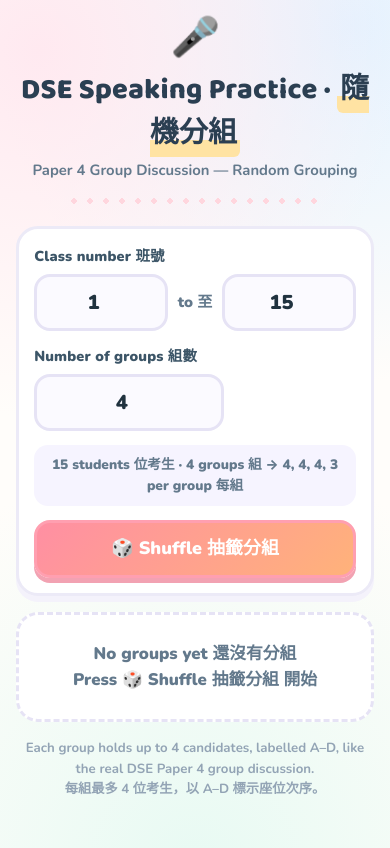
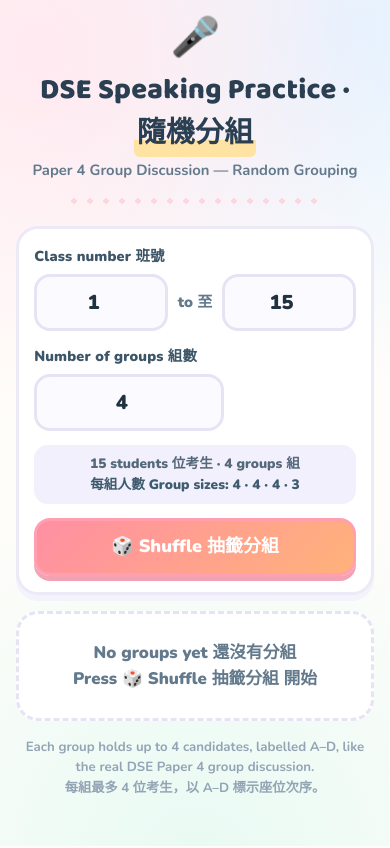
Before and after one commit to flyingbee2026/dse-speaking-grouping, a plain HTML site: page index.html in a window 390 px wide. Drawn offline with nearby package versions, Linux system fonts and the light colour scheme.

Commit message:
Tidy title wrap, clearer group-size line, higher-contrast small text

```diff
--- a/index.html
+++ b/index.html
@@ -83,6 +83,7 @@
   background:linear-gradient(180deg, rgba(255,201,77,0) 62%, #ffe3a3 62%);
   padding:0 3px;
   border-radius:6px;
+  white-space:nowrap;
 }
 .sub{ margin:0; color:var(--ink-soft); font-weight:700; font-size:clamp(14px,3.8vw,17px); }
 .divider{
@@ -130,10 +131,11 @@
 input[type="number"]:focus{ outline:none; border-color:var(--purple); background:#fff; box-shadow:0 0 0 4px rgba(139,124,246,.16); }
 #numGroups{ max-width:190px; }
 .stat{
-  font-size:clamp(13px,3.5vw,15px); font-weight:800; color:var(--ink-soft);
-  background:#f6f4ff; border-radius:14px; padding:9px 12px; margin:4px 0 14px;
-  text-align:center;
+  font-size:clamp(13px,3.5vw,15px); font-weight:800; color:#55697b;
+  background:#f2f0fd; border-radius:14px; padding:9px 12px; margin:4px 0 14px;
+  text-align:center; line-height:1.5;
 }
+.stat .gsizes{ color:#3f5b6e; }
 .stat .muted{ color:#b3bcc8; }
 
 /* ---------- buttons ---------- */
@@ -202,7 +204,7 @@
 }
 .gcount{
   margin-left:auto; font-size:12px; font-weight:900; letter-spacing:.06em;
-  text-transform:uppercase; color:#8b9dae; background:#f5f7fa;
+  text-transform:uppercase; color:#64798c; background:#eef2f7;
   border-radius:999px; padding:4px 10px; white-space:nowrap;
 }
 .gdot{ width:14px; height:14px; border-radius:50%; flex:0 0 14px; }
@@ -478,7 +480,8 @@
     }
     var base = Math.floor(n / g), rem = n % g, parts = [];
     for(var i = 0; i < g; i++){ parts.push(base + (i < rem ? 1 : 0)); }
-    el.innerHTML = n + ' students 位考生 &middot; ' + g + ' groups 組 &rarr; ' + parts.join(', ') + ' per group 每組';
+    el.innerHTML = n + ' students 位考生 &middot; ' + g + ' groups 組<br>' +
+                   '<span class="gsizes">每組人數 Group sizes: ' + parts.join(' &middot; ') + '</span>';
   }
 
   /* ---------- generate ---------- */
@@ -521,7 +524,7 @@
     if(maxSize > 4){
       showMsg('每組約 ' + maxSize + ' 人 &mdash; DSE 小組討論通常 3&ndash;4 人，可考慮分成 ' + Math.ceil(nums.length / 4) + ' 組。<br>About ' + maxSize + ' per group; DSE groups are usually 3&ndash;4, so ' + Math.ceil(nums.length / 4) + ' groups may fit better.', 'warn');
     } else {
-      showMsg('Shuffled! ' + nums.length + ' 位考生分成 ' + g + ' 組（' + sizesText() + '）。<br>' + nums.length + ' candidates &rarr; ' + g + ' groups (' + sizesText() + ' per group).', 'ok');
+      showMsg('&#9989; 分組完成 &middot; ' + g + ' groups &middot; ' + nums.length + ' candidates', 'ok');
     }
     save();
   }
```
